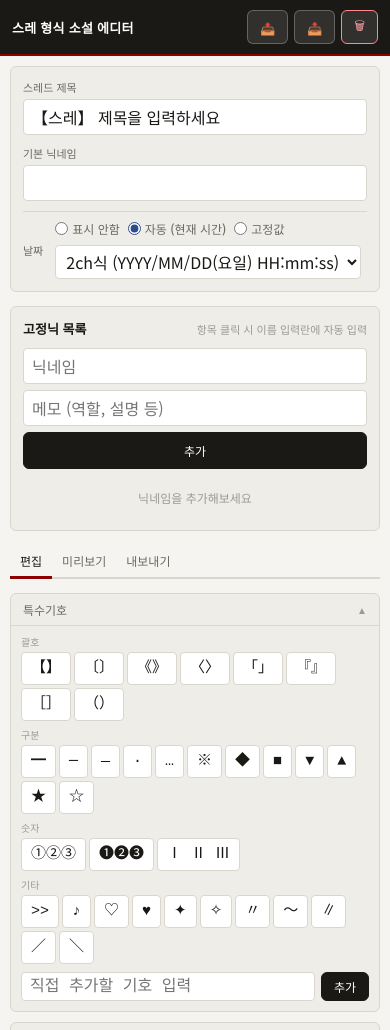
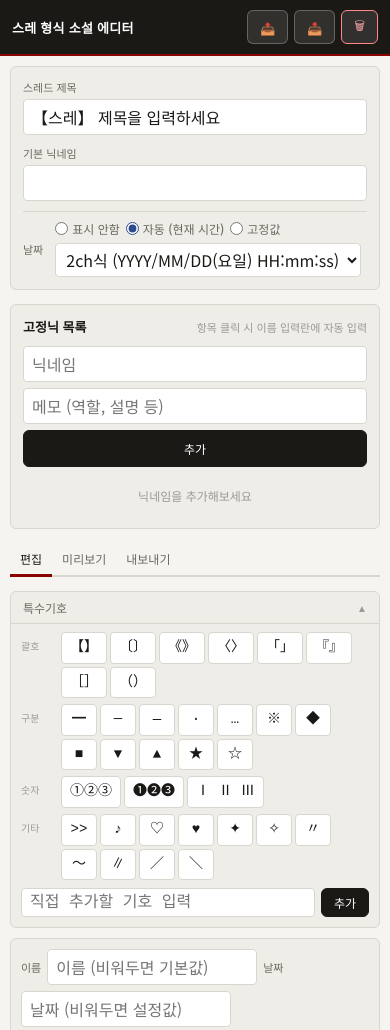
Before and after one commit to oXXo0O/thread-novel-editor-ko, a plain HTML site: page index.html in a window 390 px wide. Shown: the top 1030 px of the page. Drawn offline with Linux system fonts and the light colour scheme.

Commit message:
Update layout

```diff
--- a/style.css
+++ b/style.css
@@ -95,6 +95,12 @@ button.header-btn.danger-h:hover { background: rgba(200,0,0,0.2); }
   background: #fff; color: var(--text); font-family: var(--font);
 }
 .settings-bar input:focus { outline: none; border-color: var(--accent); }
+
+#dateModeRow { flex-wrap: nowrap; align-items: center; overflow-x: auto; }
+#dateModeRow label { white-space: nowrap; flex-shrink: 0; }
+#dateFormatWrap { flex-shrink: 0; }
+#dateFixedWrap { flex-shrink: 0; min-width: 0; }
+#dateFixed { min-width: 180px; }
 
 /* ── Nick panel ── */
 .nick-panel {
@@ -265,8 +271,7 @@ button.header-btn.danger-h:hover { background: rgba(200,0,0,0.2); }
   .header-btn .btn-label { display: none; }
   .header-btns { gap: 4px; }
   .settings-bar { grid-template-columns: 1fr; }
-  #dateModeRow { flex-wrap: wrap !important; gap: 8px !important; }
-  #dateModeRow label { white-space: nowrap; }
+  #dateModeRow { flex-wrap: wrap !important; overflow-x: unset; }
   #dateFormatWrap, #dateFixedWrap { width: 100%; }
   #dateFixed { width: 100% !important; }
   .nick-add-row { flex-wrap: wrap; }
@@ -344,7 +349,10 @@ button.header-btn.danger-h:hover { background: rgba(200,0,0,0.2); }
 .symbol-custom-row button { flex-shrink: 0; }
 
 @media (max-width: 600px) {
-  .symbol-group { flex-direction: column; gap: 3px; }
-  .symbol-group-label { padding-top: 0; }
-  .sym-btn { font-size: 15px; padding: 5px 9px; }
+
+  .symbol-group { flex-direction: row; align-items: flex-start; gap: 4px; }
+  .symbol-group-label { min-width: 36px; font-size: 10px; padding-top: 6px; }
+  .symbol-group-btns { flex-wrap: wrap; gap: 3px; }
+  .sym-btn { font-size: 14px; padding: 5px 8px; min-width: 36px; text-align: center; }
+  .symbol-custom-row input { font-size: 16px !important; }
 }
```
